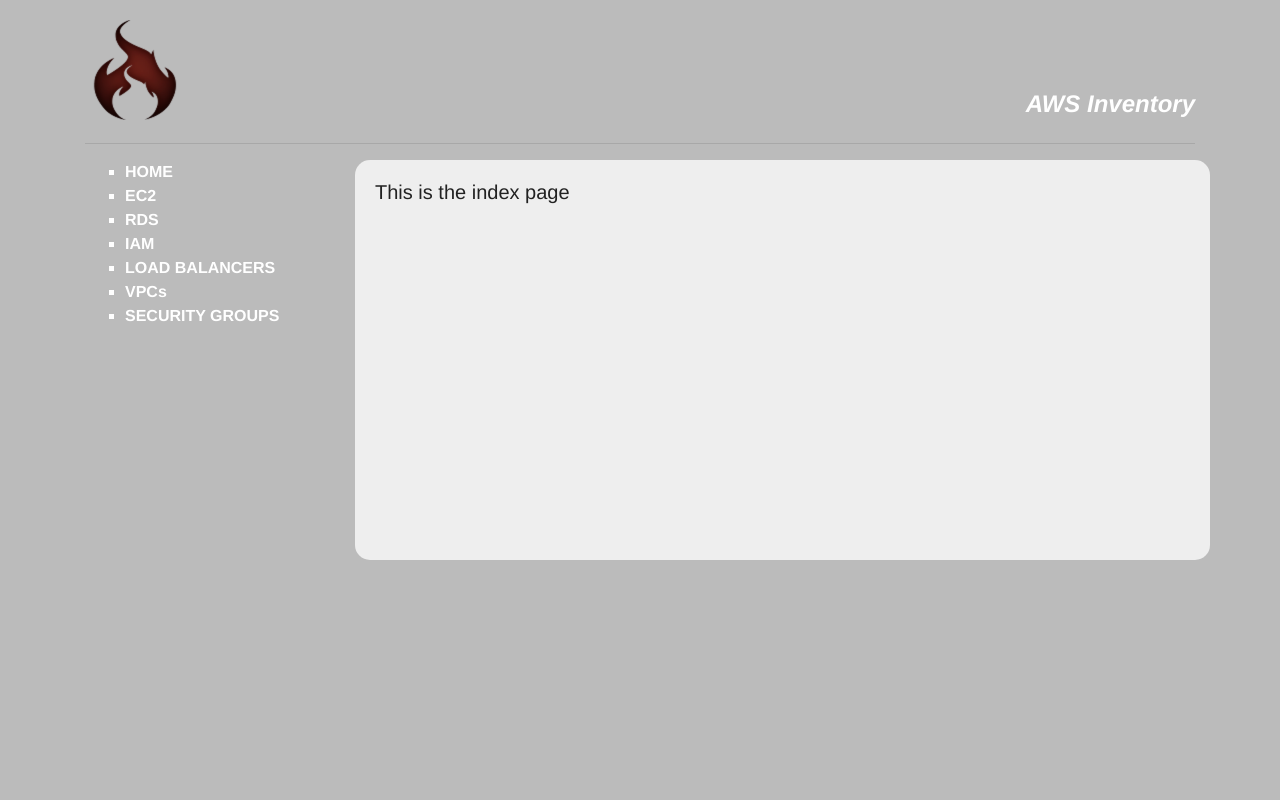
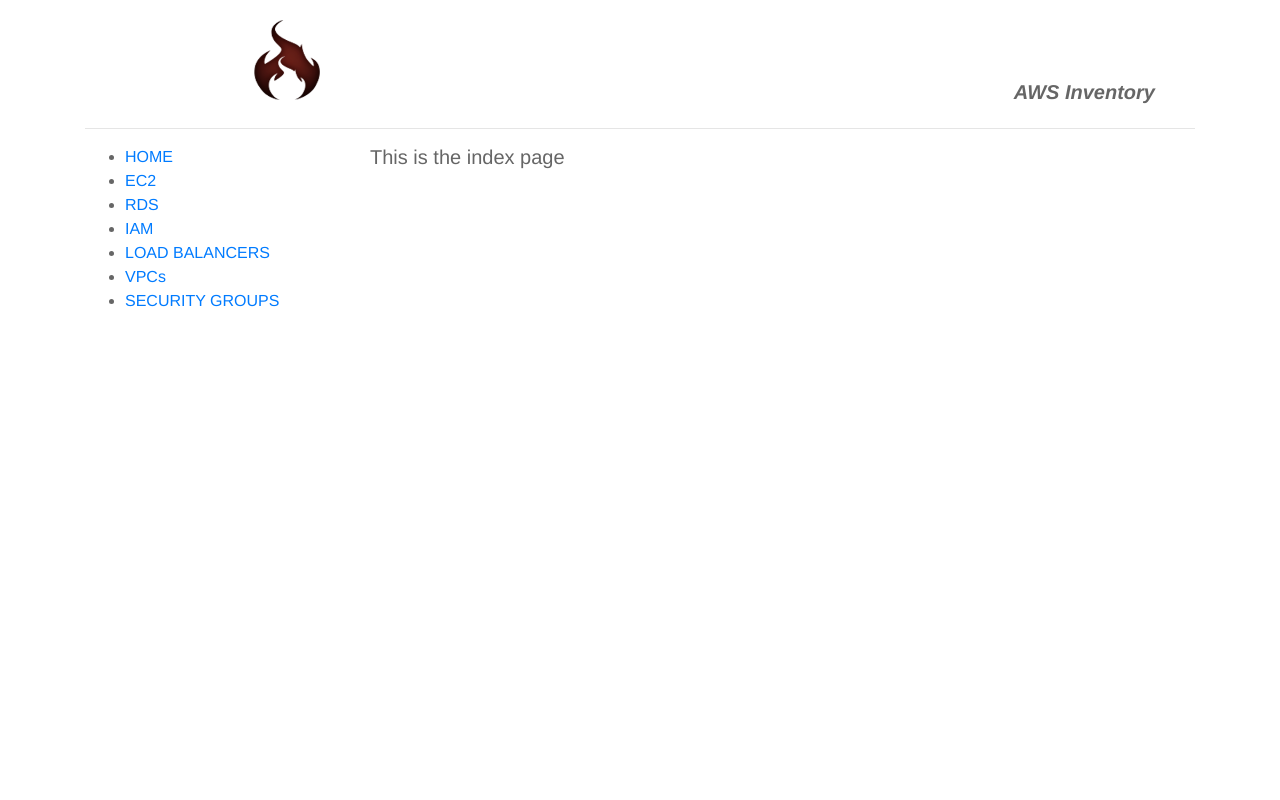
Before and after one commit to yfolias/various_scripts, a Flask app: page / in a window 1280 px wide. Run offline with Flask 2, Linux system fonts and the light colour scheme; some libraries are stand-ins or nearby versions.

Commit message:
New interface css

```diff
--- a/aws_inventory/app/static/css/styles.css
+++ b/aws_inventory/app/static/css/styles.css
@@ -1,38 +1,71 @@
 body {
-  margin: 0;
-  padding: 0;
-  font-family: "Helvetica Neue", Helvetica, Arial, sans-serif;
-  color: #fff;
-  background-color: #bbb;
+    min-height: 100%;
+    font-family: "Helvetica Neue", Helvetica, Arial, sans-serif;
+    color: #666;
+
 }
+html {
+    height: 100%;
+    position: relative;
+}
+.right{
+    background-color: #fcfcfc;
+}
+.main-content{
 
+}
+.left{
+    background-color: #666;
+
+
+}
+.test{
+
+
+}
 #logo {
 	margin-top: 20px;
-	width: 100px;
+    margin-left: 30%;
+	width: 80px;
+
 }
 #moto {
-	padding-top: 90px;
+    padding-right: 40px;
+	padding-top: 80px;
 	font-weight: bold;
 	font-style: italic;
 	text-align: right;
+	font-size: 20px;
 }
-.main {
-	color: #222;
-	background-color: #eee;
-	height: 400px;
-	border-radius: 15px;
-	padding: 20px;
+.vertical-menu {
+    margin-top: 20px;
+}
 
+.vertical-menu a {
+    padding-bottom: 5px;
+    padding-top: 5px;
+    padding-left: 5px;
+    color: #fcfcfc;
+    display: block;
+    text-decoration: none;
+    font-weight: bold;
 }
-ul {
-	list-style-type: square;
-	color: white;
+
+.vertical-menu a:hover {
+    color: black;
+    background-color: #ccc;
 }
-li a{
-	color: white;
-	font-weight: bold;
+
+.vertical-menu a.active {
+  background-color: #4CAF50;
+  color: white;
 }
- li a:hover{
- 	color: #8B0000;
-	text-decoration: none;
- }
+#version{
+    font-size: 12px;
+    color: #fcfcfc;
+    text-align: center;
+    padding-bottom: 25px;
+}
+#version-div{
+    margin-top: 200px;
+}
```
